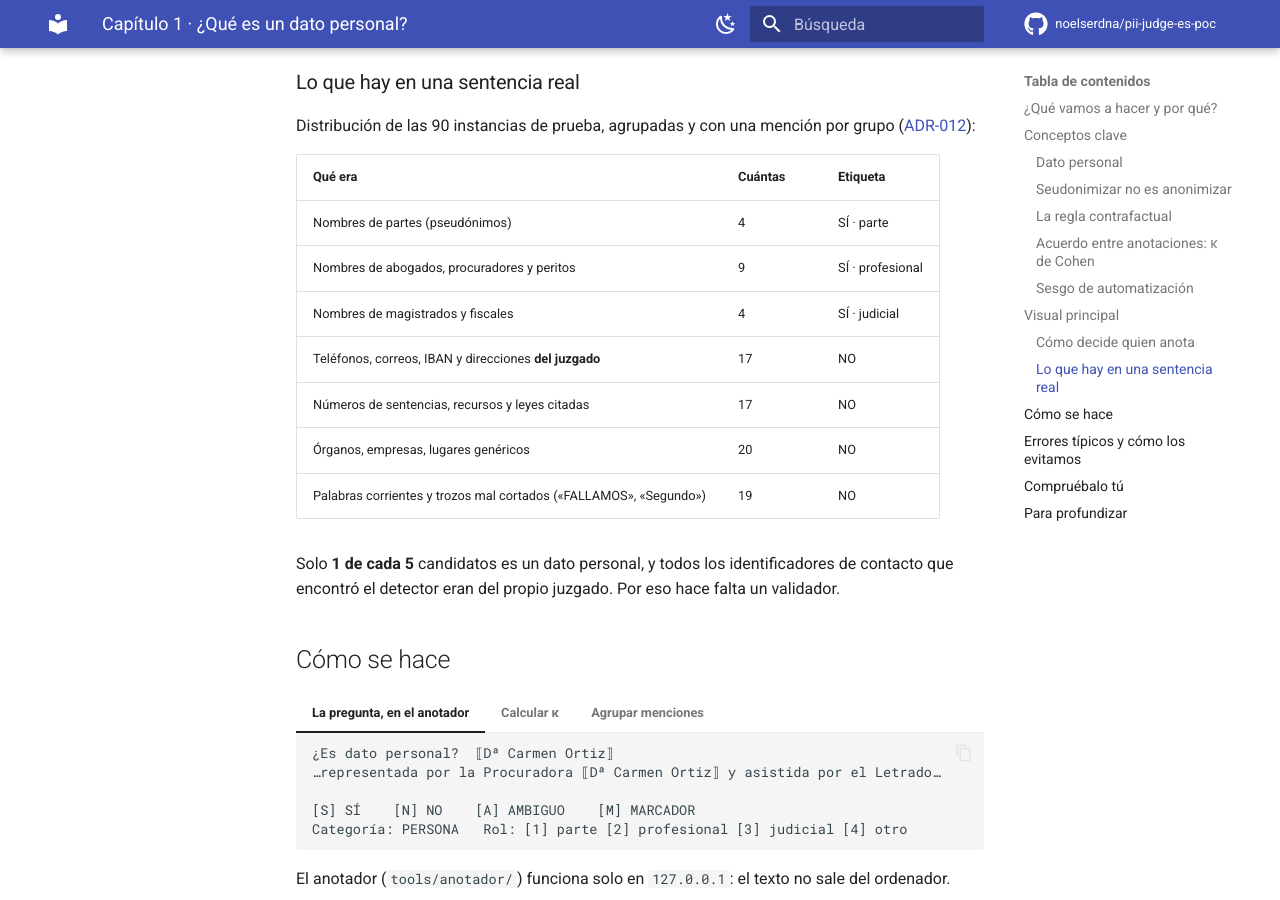
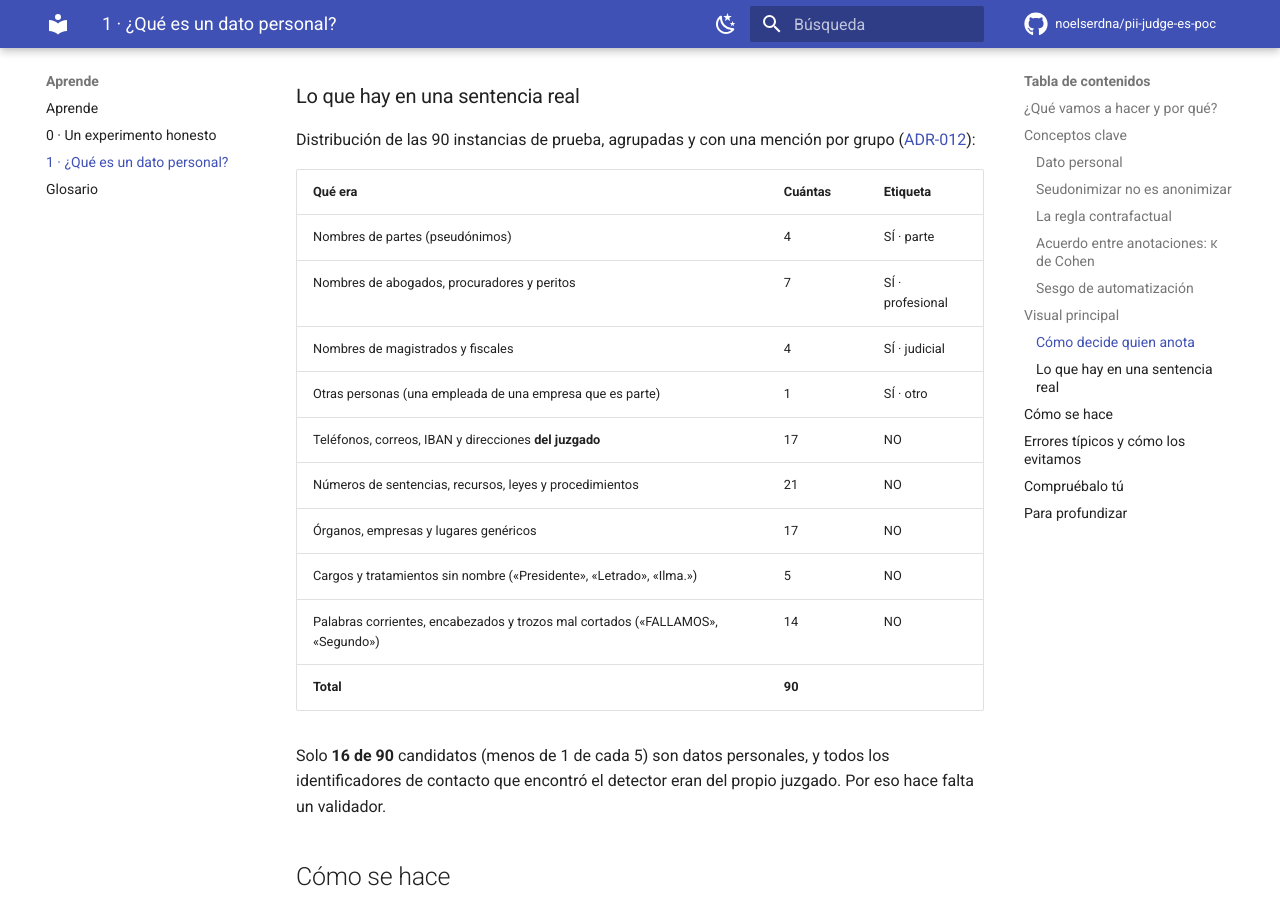
Before and after one commit to noelserdna/pii-judge-es-poc, an MkDocs documentation site: the page built from docs/guia/01-dato-personal.md, in a window 1280 px wide and 900 px high, scrolled down 3630 px. Built offline with MkDocs 1.6.1 and Material for MkDocs 9.7.7, drawn with Linux system fonts in a browser that asks for light colours; emoji names are drawn with the system emoji font; comment, search, counter and statistics services are not loaded; some of the changed text lies outside the part shown.

Commit message:
docs: corrige el capítulo 1 (tabla con cifras reales, fórmula sin LaTeX) y completa índice, navegación, glosario y panel #2
El commit anterior salió incompleto porque el script de edición falló a mitad.

Co-Authored-By: Claude Opus 5.5 <noreply@anthropic.com>

````diff
--- a/docs/guia/01-dato-personal.md
+++ b/docs/guia/01-dato-personal.md
@@ -50,15 +50,17 @@ No se juzga si el nombre concreto es real, sino **el papel que cumple** en el te
 
 **Definición:**
 
-$$\kappa = \frac{p_o - p_e}{1 - p_e}$$
+```text
+κ = (po − pe) / (1 − pe)
+```
 
-donde $p_o$ es la proporción de coincidencias observada y $p_e$ la que se esperaría por azar a partir de cuántas veces usa cada uno cada etiqueta. Con κ = 1 el acuerdo es perfecto; con κ = 0, no es mejor que el azar.
+donde **po** es la proporción de coincidencias observada y **pe** la que se esperaría por azar a partir de cuántas veces usa cada uno cada etiqueta. Con κ = 1 el acuerdo es perfecto; con κ = 0, no es mejor que el azar.
 
 **Ejemplo real de este proyecto** (prueba ciega, 30 instancias):
 
 - La IA dijo `NO` 22 veces, `SI` 7 y `AMBIGUO` 1. El humano dijo `NO` 23 y `SI` 7.
-- $p_o$ = 29/30 = 0,967.
-- $p_e$ = (22·23 + 7·7) / 30² = 0,617.
+- po = 29/30 = 0,967.
+- pe = (22·23 + 7·7) / 30² = 0,617.
 - **κ = (0,967 − 0,617) / (1 − 0,617) = 0,91.**
 
 Con el 96,7 % de coincidencias, κ baja a 0,91 porque buena parte del acuerdo era fácil: la mayoría de las instancias son `NO`.
@@ -96,14 +98,17 @@ Distribución de las 90 instancias de prueba, agrupadas y con una mención por g
 | Qué era | Cuántas | Etiqueta |
 |---|---|---|
 | Nombres de partes (pseudónimos) | 4 | SÍ · parte |
-| Nombres de abogados, procuradores y peritos | 9 | SÍ · profesional |
+| Nombres de abogados, procuradores y peritos | 7 | SÍ · profesional |
 | Nombres de magistrados y fiscales | 4 | SÍ · judicial |
+| Otras personas (una empleada de una empresa que es parte) | 1 | SÍ · otro |
 | Teléfonos, correos, IBAN y direcciones **del juzgado** | 17 | NO |
-| Números de sentencias, recursos y leyes citadas | 17 | NO |
-| Órganos, empresas, lugares genéricos | 20 | NO |
-| Palabras corrientes y trozos mal cortados («FALLAMOS», «Segundo») | 19 | NO |
+| Números de sentencias, recursos, leyes y procedimientos | 21 | NO |
+| Órganos, empresas y lugares genéricos | 17 | NO |
+| Cargos y tratamientos sin nombre («Presidente», «Letrado», «Ilma.») | 5 | NO |
+| Palabras corrientes, encabezados y trozos mal cortados («FALLAMOS», «Segundo») | 14 | NO |
+| **Total** | **90** | |
 
-Solo **1 de cada 5** candidatos es un dato personal, y todos los identificadores de contacto que encontró el detector eran del propio juzgado. Por eso hace falta un validador.
+Solo **16 de 90** candidatos (menos de 1 de cada 5) son datos personales, y todos los identificadores de contacto que encontró el detector eran del propio juzgado. Por eso hace falta un validador.
 
 ## Cómo se hace
 
--- a/mkdocs.yml
+++ b/mkdocs.yml
@@ -101,8 +101,10 @@ nav:
       - ADR-012 Unidad de anotación: decisiones/ADR-012-unidad-de-anotacion.md
       - ADR-013 Autorización CENDOJ: decisiones/ADR-013-autorizacion-cendoj.md
       - ADR-014 Cómputo local: decisiones/ADR-014-computo-local.md
+      - ADR-015 Anotación ciega: decisiones/ADR-015-anotacion-ciega.md
   - Aprende:
       - guia/index.md
       - 0 · Un experimento honesto: guia/00-experimento-honesto.md
+      - 1 · ¿Qué es un dato personal?: guia/01-dato-personal.md
       - Glosario: guia/glosario.md
   - Informe: informe.md
````
Also changed, not shown: other parts of docs/guia/01-dato-personal.md (+1 -1 lines), docs/decisiones/index.md (+1 -0 lines), docs/guia/glosario.md (+8 -2 lines), docs/guia/index.md (+2 -2 lines), docs/index.md (+8 -7 lines).
